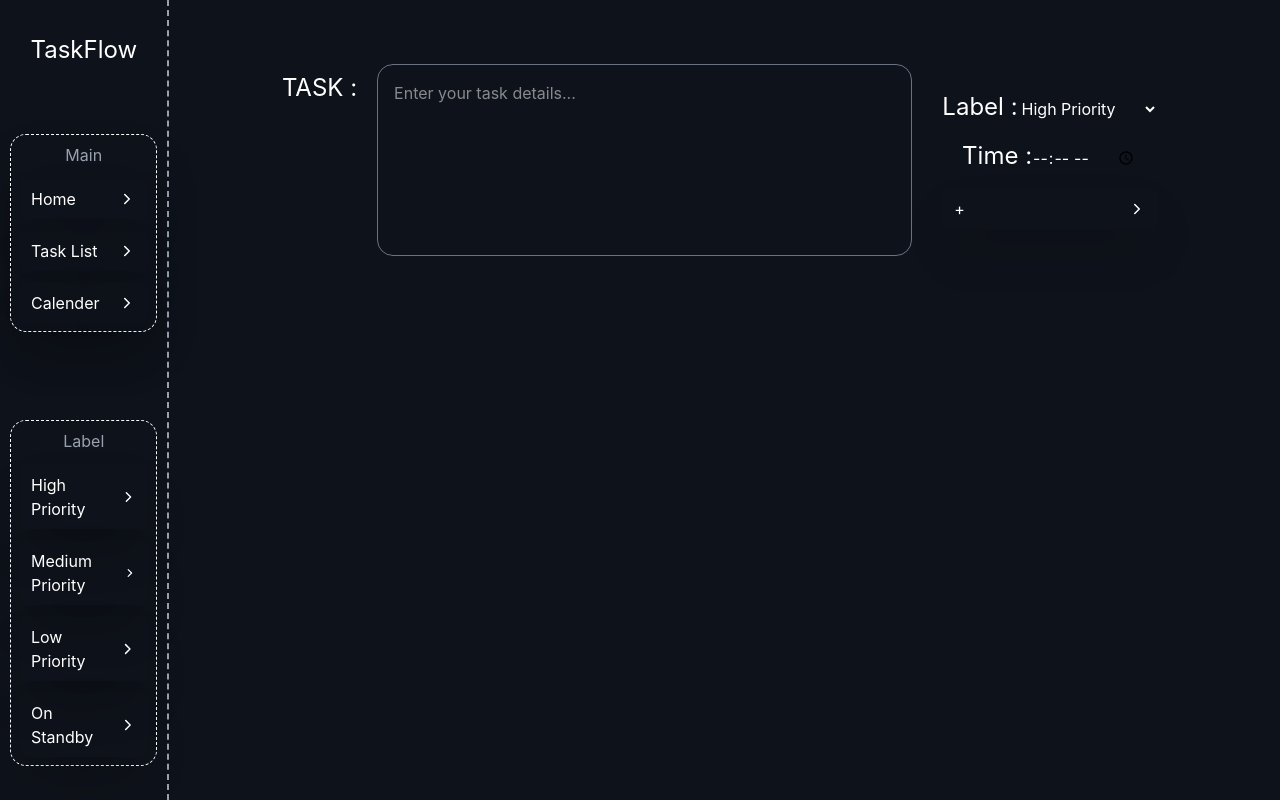
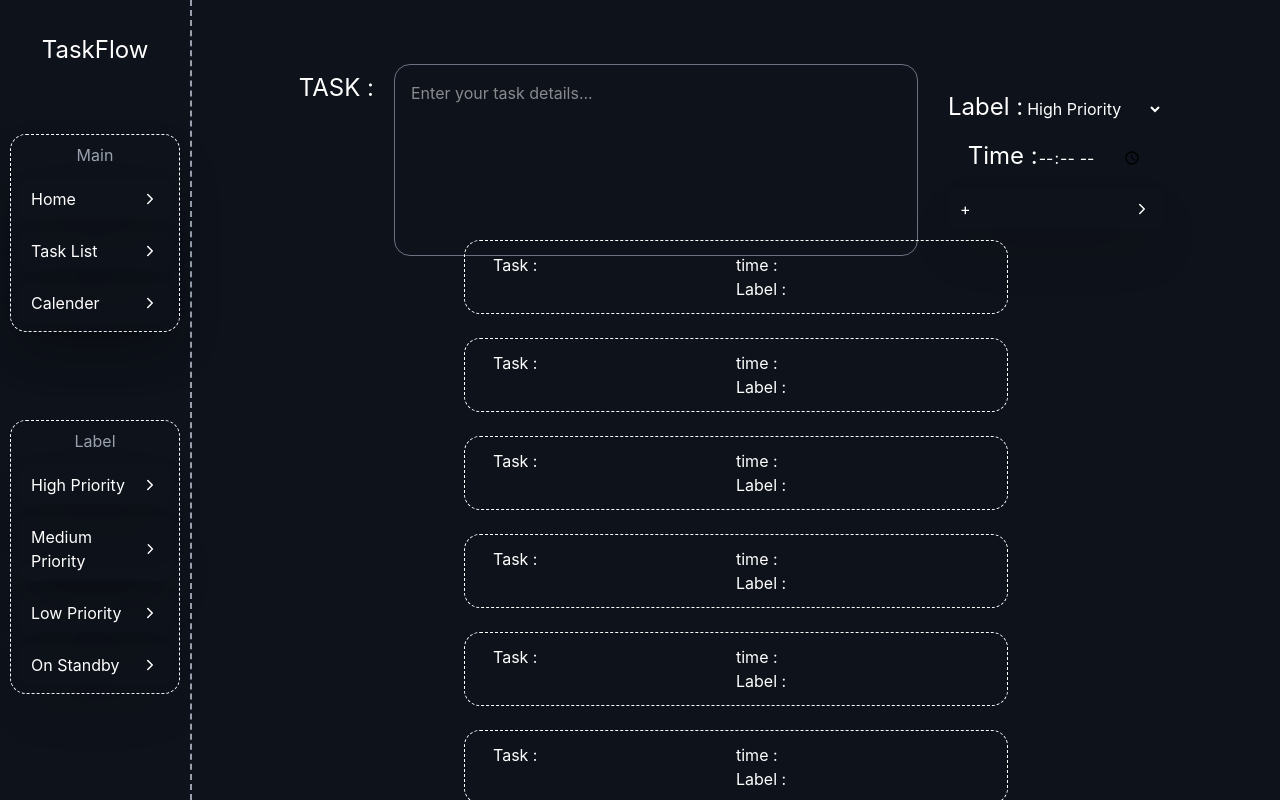
Before and after one commit to akshat69sh/TaskFlow-react-, a React (Vite) app: page /MainSection in a window 1280 px wide. Built offline with nearby package versions, Linux system fonts and the light colour scheme.

Commit message:
task list component added

```diff
--- a/package.json
+++ b/package.json
@@ -26,6 +26,6 @@
     "eslint-plugin-react-hooks": "^7.1.1",
     "eslint-plugin-react-refresh": "^0.5.6",
     "globals": "^17.12.0",
-    "vite": "^8.3.0"
+    "vite": "^8.3.1"
   }
 }
--- a/src/App.jsx
+++ b/src/App.jsx
@@ -1,15 +1,25 @@
 import './App.css'
+import { Routes, Route, Navigate } from 'react-router-dom';
 import SidePanel from './Components/Sections/SidePanel'
 import MainSection from './Components/Sections/MainSection'
+import TaskList from './Components/Sections/TaskList';
 
 function App() {
 
 
   return (
 
-    <div className='flex' >
+    <div className='flex ' >
     <SidePanel/>
-    <MainSection/>
+    {/* doubt */}
+    <main className="flex-1  overflow-y-auto">
+        <Routes>
+          <Route path="/" element={<Navigate to="/MainSection" replace />} />
+          <Route path="/MainSection" element={<MainSection />} />
+          <Route path="/TaskList" element={<TaskList />} />
+        </Routes>
+      </main>
+
 
     </div>
 
--- a/src/Components/Sections/MainSection.jsx
+++ b/src/Components/Sections/MainSection.jsx
@@ -1,12 +1,26 @@
-import React from 'react'
-import InputTask from '../Ui/InputTask'
+import React from "react";
+import InputTask from "../Ui/InputTask";
+import ListPreveiw from "../Ui/ListPreveiw";
 
 function MainSection() {
-    return (
-        <div className='w-full h-screen flex flex-col  '>
-            <InputTask/>
-        </div>
-    )
+  return (
+    <div className="flex flex-col items-center h-screen ">
+      <div className="w-full h-[30%] flex flex-col  ">
+        <InputTask />
+      </div>
+      <div className=" w-full flex flex-col items-center gap-6 flex-1 min-h-0 overflow-y-auto  ">
+        <ListPreveiw />
+        <ListPreveiw />
+        <ListPreveiw />
+        <ListPreveiw />
+        <ListPreveiw />
+        <ListPreveiw />
+        <ListPreveiw />
+        <ListPreveiw />
+        <ListPreveiw />
+      </div>
+    </div>
+  );
 }
 
-export default MainSection
+export default MainSection;
--- a/src/Components/Sections/SidePanel.jsx
+++ b/src/Components/Sections/SidePanel.jsx
@@ -6,12 +6,12 @@ function SidePanel() {
     {
       id: 1,
       label: "Home",
-      link: "#home",
+      link: "/MainSection",
     },
     {
       id: 2,
       label: "Task List",
-      link: "#Task List",
+      link: "/TaskList",
     },
     {
       id: 3,
@@ -31,12 +31,12 @@ function SidePanel() {
       link: "#Medium Priority",
     },
     {
-      id: 1,
+      id: 3,
       label: "Low Priority",
       link: "#Low Priority",
     },
     {
-      id: 1,
+      id: 4,
       label: "On Standby",
       link: "#On Standby",
     },
@@ -49,13 +49,13 @@ function SidePanel() {
       <div className="flex flex-col my-11 p-2 gap-3 border border-gray-50 border-dashed shadow-2xl rounded-2xl items-center">
         <span>Main</span>
         {mainButton.map((item) => (
-          <SidePanelButton key={item.id} label={item.label} href={item.link} />
+          <SidePanelButton key={item.id} label={item.label} to={item.link} />
         ))}
       </div>
       <div className="flex flex-col my-11 p-2 gap-3 border border-gray-50 border-dashed  rounded-2xl items-center">
         <span>Label</span>
         {labelButton.map((item) => (
-          <SidePanelButton key={item.key} label={item.label} href={item.link} />
+          <SidePanelButton key={item.key} label={item.label} to={item.link} />
         ))}
       </div>
     </div>
--- /dev/null
+++ b/src/Components/Sections/TaskList.jsx
@@ -0,0 +1,20 @@
+import React from "react";
+import ListPreveiw from "../Ui/ListPreveiw";
+
+function TaskList() {
+  return (
+    <div className="w-full h-full">
+      <div className="w-fit h-fit">
+        <div className="text-white">
+          <h1 className="text-2xl font-bold">Task List</h1>
+          <p className="text-gray-400">Your tasks will appear here.</p>
+        </div>
+      </div>
+      <div className="text-white flex items-center justify-center my-5  ">
+        <ListPreveiw/>
+      </div>
+    </div>
+  );
+}
+
+export default TaskList;
--- a/src/Components/Ui/InputTask.jsx
+++ b/src/Components/Ui/InputTask.jsx
@@ -8,7 +8,7 @@ function InputTask() {
       <span className="text-2xl pt-2">TASK :</span>
 
       <textarea
-        className="border border-gray-500 w-[50%] h-48 rounded-2xl p-4 bg-transparent outline-none resize-none"
+        className="border border-gray-500 w-[50%] h-48 rounded-2xl p-4 bg-transparent outline-none resize-none "
         placeholder="Enter your task details..."
       />
       <div className="flex flex-col justify-evenly items-center p-2.5">
--- /dev/null
+++ b/src/Components/Ui/ListPreveiw.jsx
@@ -0,0 +1,24 @@
+import React from "react";
+
+function ListPreveiw() {
+  return (
+    <div className="flex flex-row w-full lg:w-[50%] h-36 text-white border border-dashed rounded-2xl  px-7 py-3 justify-between">
+      <div className="w-[50%]">
+        <span>Task :</span>
+        <p></p>
+      </div>
+      <div className="w-[50%] flex flex-col h-full">
+        <div className="h-[50%]">
+          <span>time :</span>
+          <span></span>
+        </div >
+        <div className="h-[50%]">
+          <span>Label :</span>
+          <span></span>
+        </div>
+      </div>
+    </div>
+  );
+}
+
+export default ListPreveiw;
--- a/src/Components/Ui/SidePanelButton.jsx
+++ b/src/Components/Ui/SidePanelButton.jsx
@@ -1,16 +1,16 @@
 import React from 'react'
-import {  NavLink } from 'react-router-dom'
+import {  Link, NavLink } from 'react-router-dom'
 import { ChevronRight } from 'lucide-react'
 
-function SidePanelButton({label,href}) {
+function SidePanelButton({label,to}) {
     return (
         <NavLink
-        to={href}
+         to ={to}
         className={({isActive}) =>
             `flex items-center w-full justify-between rounded-lg px-3 py-2 transition-all ${
                 isActive
                 ? "bg-transparent text-white hover:bg-linear-to-t hover:from-[#624cd3] shadow-2xl hover:to-[#4636b8]"
-                : "text-white hover:bg-linear-to-t hover:from-blue-200 hover:to-cyan-700 hover:text-white shadow-2xl"
+                : "text-white hover:bg-linear-to-t hover:from-[#624cd3] shadow-2xl hover:to-[#4636b8] hover:text-white "
             }`
     }
         >
```
Also changed, not shown: 1 other file (tests, documents, lock files or other folders).
